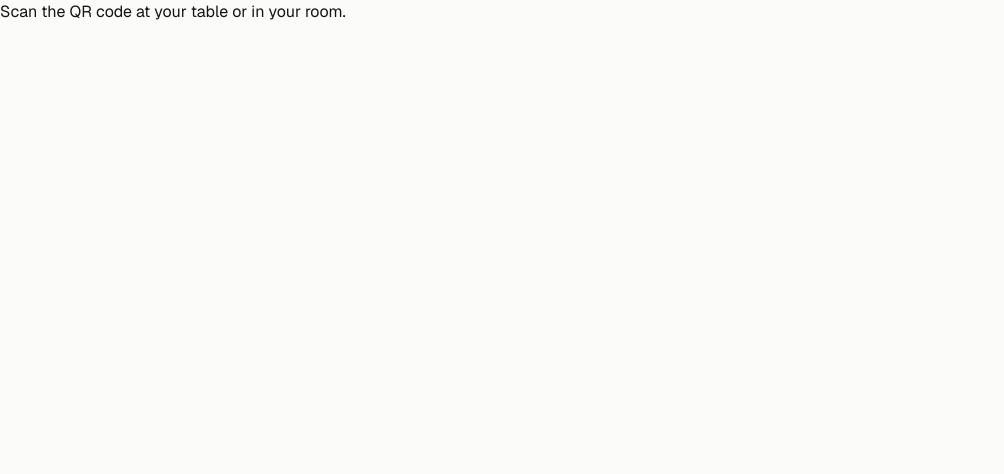
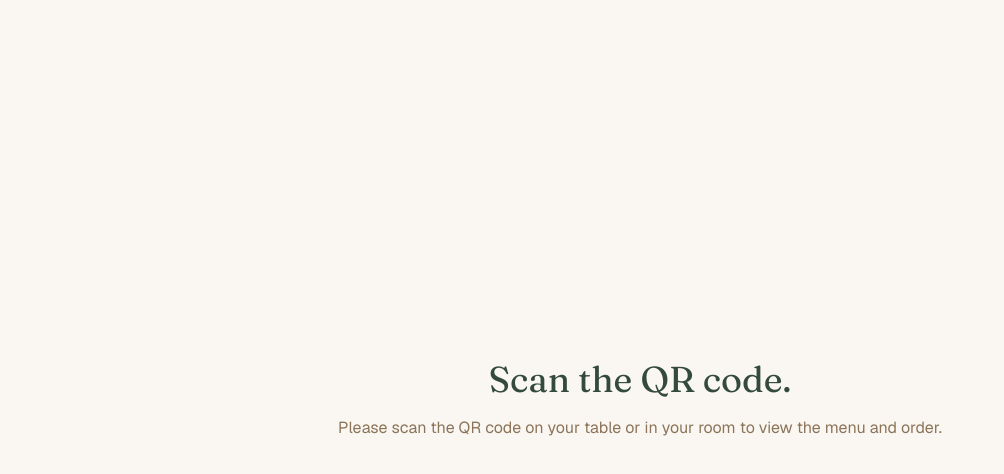
Before and after one commit to avishekkarn/venue-platform, a Next.js app: page / in a window 1280 px wide. Shown: the top 474 px of the page, without its empty margins (0-1004 px from the left). Built offline with nearby package versions, Linux system fonts and the light colour scheme.

Commit message:
Task 4.3.3 — Root scan the QR screen

```diff
--- a/app/page.tsx
+++ b/app/page.tsx
@@ -1,9 +1,25 @@
-import type { JSX } from 'react';
+import type { Metadata } from "next";
+import type { JSX } from "react";
+
+export const metadata: Metadata = {
+  title: "Scan the QR code",
+  robots: {
+    index: false,
+  },
+};
 
 export default function RootPage(): JSX.Element {
   return (
-    <main>
-      <h1>Scan the QR code at your table or in your room.</h1>
-    </main>
+    <div
+      data-world="guest"
+      className="min-h-dvh bg-guest-surface flex flex-col items-center justify-center px-4 text-center"
+    >
+      <h1 className="font-display text-4xl text-guest-text-primary mb-4">
+        Scan the QR code.
+      </h1>
+      <p className="text-base leading-relaxed text-guest-text-muted">
+        Please scan the QR code on your table or in your room to view the menu and order.
+      </p>
+    </div>
   );
 }
```
Also changed, not shown: 2 other files (tests, documents, lock files or other folders).
